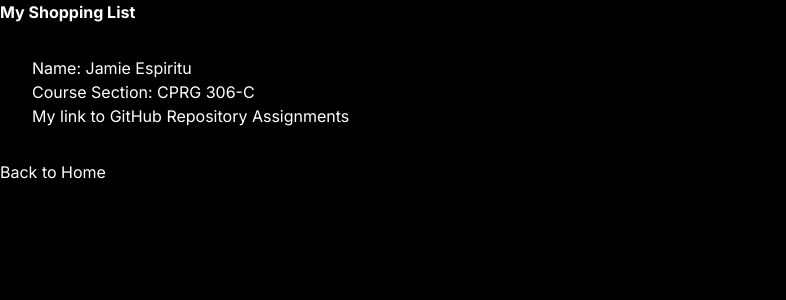
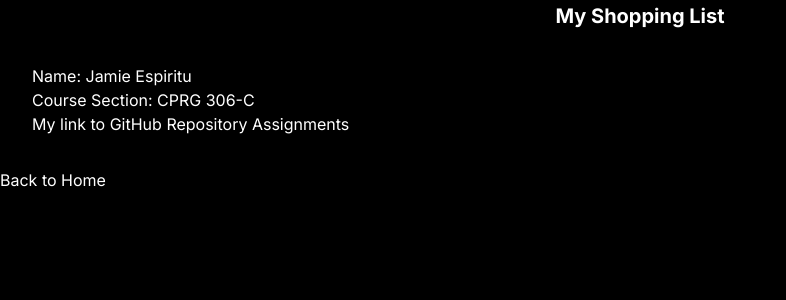
Before and after one commit to espiritu-jamie/cprg306-assignments, a Next.js app: page /week2 in a window 1280 px wide. Shown: the top 300 px of the page, without its empty margins (0-786 px from the left). Built offline with nearby package versions, Linux system fonts and the light colour scheme.

Commit message:
Edit font style

```diff
--- a/app/week2/page.js
+++ b/app/week2/page.js
@@ -4,7 +4,7 @@ import Link from "next/link";
 export default function Home() {
     return(
         <main>
-            <h1><b>My Shopping List</b></h1>
+            <h1 className="text-center text-xl/8 font-bold">My Shopping List</h1>
             <StudentInfo />
             <Link href="/">Back to Home</Link>
         </main>
--- a/app/week3/page.js
+++ b/app/week3/page.js
@@ -4,7 +4,7 @@ import Link from "next/link";
 export default function Page() {
   return (
     <main>
-        <h1 className="text-2xl font-bold">Shopping List</h1>
+        <h1 className="text-xl/8 font-bold ml-4">Shopping List</h1>
         <ItemList />
         <Link href="/">Back to Home</Link>
 
```
